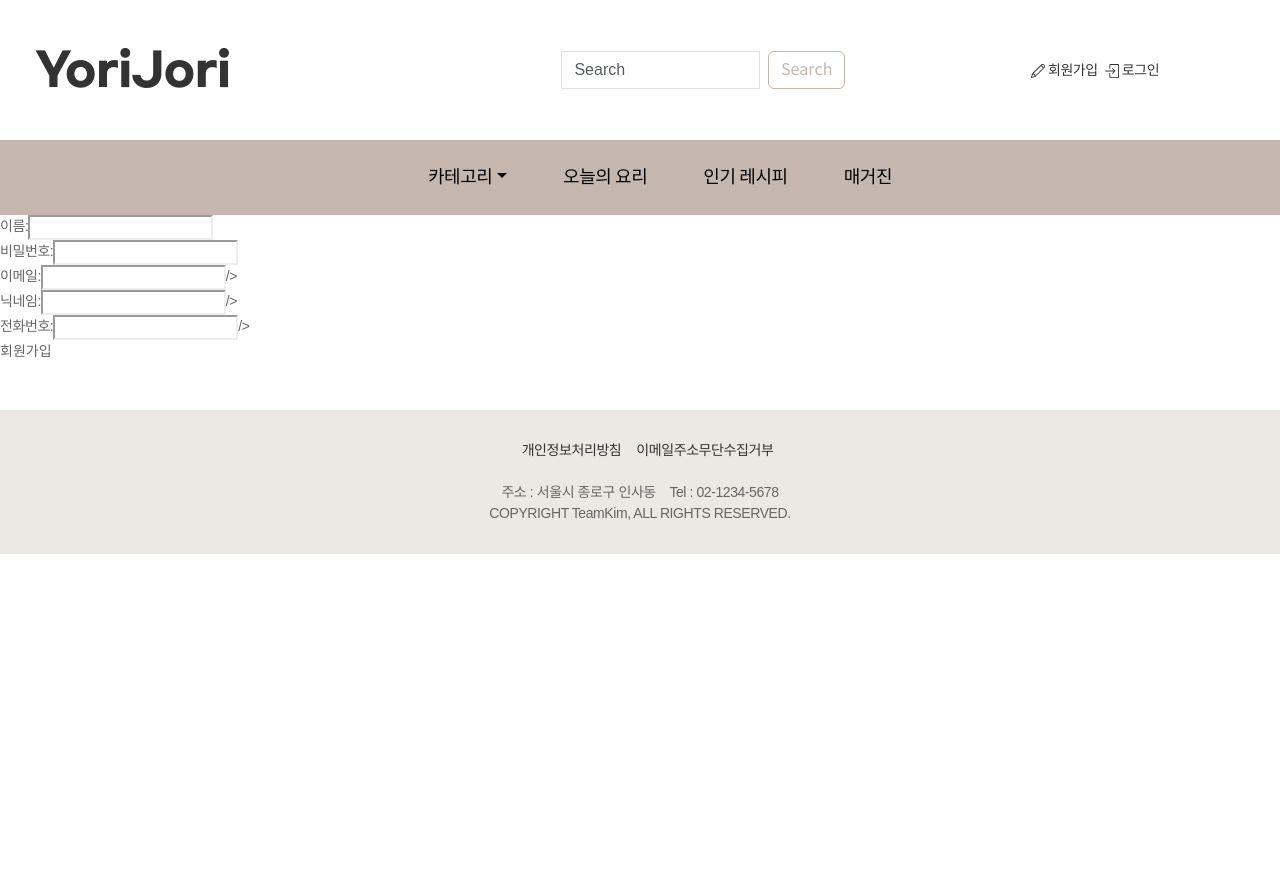
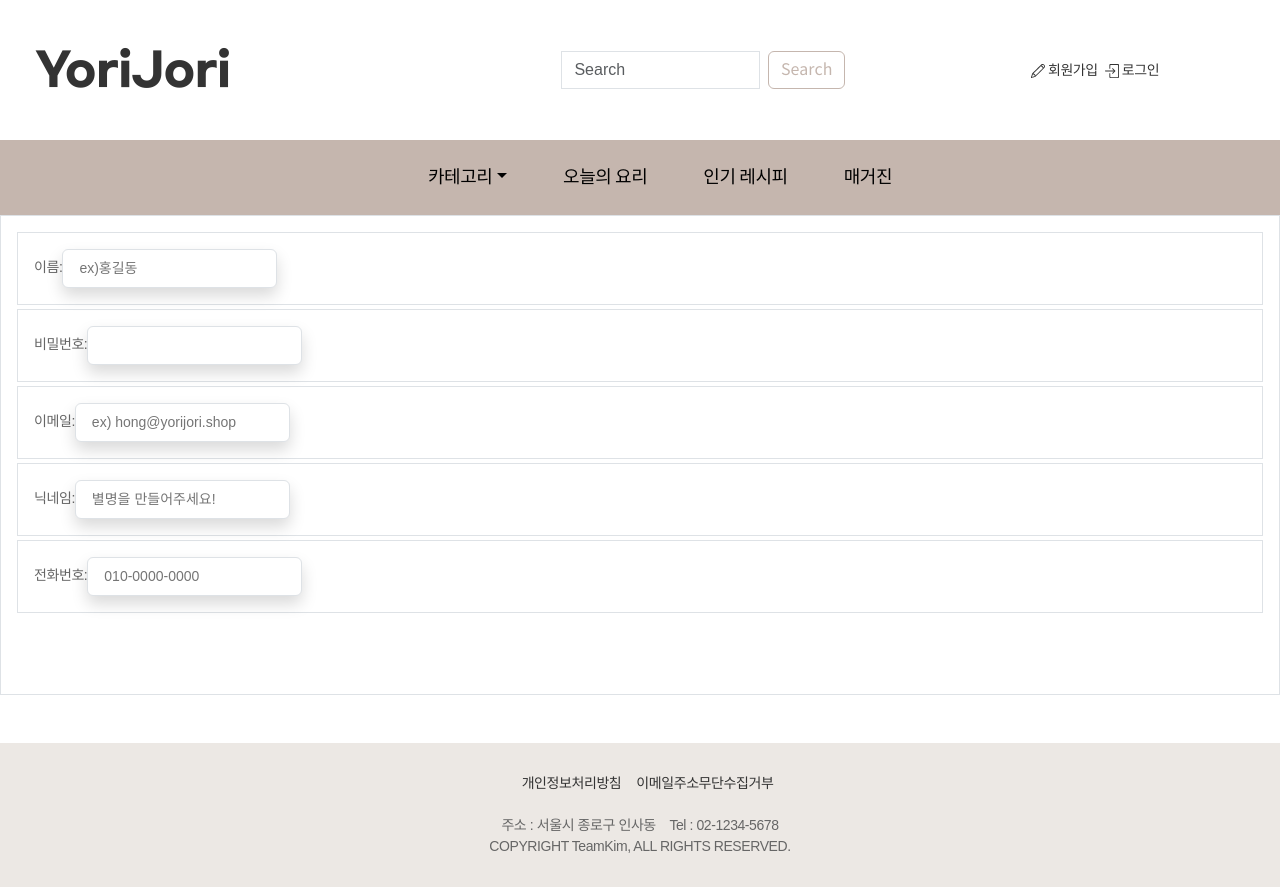
Before and after one commit to tae9e/TeamKimFood, a React (Create React App) app in the folder src/main/frontend/: page /member/join in a window 1280 px wide. Before the commit the page ends 800 px from the top, so only its background shows below. Built offline with nearby package versions, Linux system fonts and the light colour scheme; a web font is replaced by a local one.

Commit message:
20240130 11:23 레시피 조회 css 수정 관리자페이지 css 추가

```diff
--- a/src/main/frontend/src/component/manage/Dashboard.js
+++ b/src/main/frontend/src/component/manage/Dashboard.js
@@ -48,13 +48,14 @@ const Dashboard = () => {
     };
 
     return (
-        <div>
-            <h2>대시보드</h2>
-            <p>총 사용자 수: {dashboardStats.totalUsers}</p>
-            <p>등록된 레시피 수: {dashboardStats.totalRecipes}</p>
-
-            <h3>일별 활동 통계</h3>
+        <div className={'container mx-auto mt-10'}>
+            <h2 className={'text-2xl font-bold mb-4'}>대시보드</h2>
+            <p className={'font-semibold'}>총 사용자 수: {dashboardStats.totalUsers}</p>
+            <p className={'font-semibold'}>등록된 레시피 수: {dashboardStats.totalRecipes}</p>
+            <div className={'mb-6'}>
+            <h3 className={'text-xl font-bold mb-3'}>일별 활동 통계</h3>
             <Line data={dailyData} />
+            </div>
         </div>
     );
 };
--- a/src/main/frontend/src/component/manage/MemberManagement.js
+++ b/src/main/frontend/src/component/manage/MemberManagement.js
@@ -32,29 +32,30 @@ const MemberManagement = () => {
     };
 
     return (
-        <div>
-            <h2>멤버 관리</h2>
-            <table>
-                <thead>
+        <div className={'container mx-auto mt-10 border p-3 rounded-lg'}>
+            <h2 className={'text-xl font-bold mb-4'}>멤버 관리</h2>
+            <table className={'min-w-full table-auto'}>
+                <thead >
                 <tr>
-                    <th>번호</th>
-                    <th>이름</th>
-                    <th>이메일</th>
-                    <th>닉네임</th>
-                    <th>전화번호</th>
-                    <th>작업</th>
+                    <th className={'px-4 py-2'}>번호</th>
+                    <th className={'px-4 py-2'}>이름</th>
+                    <th className={'px-4 py-2'}>이메일</th>
+                    <th className={'px-4 py-2'}>닉네임</th>
+                    <th className={'px-4 py-2'}>전화번호</th>
+                    <th className={'px-4 py-2'}>작업</th>
                 </tr>
                 </thead>
-                <tbody>
+                <tbody >
                 {members.map((member, index) => (
-                    <tr key={member.id}>
-                        <td>{index + 1}</td>
-                        <td>{member.name}</td>
-                        <td>{member.email}</td>
-                        <td>{member.nickname}</td>
-                        <td>{member.phoneNumber}</td>
-                        <td>
-                            <button onClick={() => handleMemberRemoval(member.email)}>
+                    <tr key={member.id} className={'border-b'}>
+                        <td className={'px04 py-2'}>{index + 1}</td>
+                        <td className={'px04 py-2'}>{member.name}</td>
+                        <td className={'px04 py-2'}>{member.email}</td>
+                        <td className={'px04 py-2'}>{member.nickname}</td>
+                        <td className={'px04 py-2'}>{member.phoneNumber}</td>
+                        <td className={'px04 py-2'}>
+                            <button onClick={() => handleMemberRemoval(member.email)}
+                            className={'bg-red-500 hover:bg-red-700 text-white font-bold py-1 px-3 rounded'}>
                                 탈퇴시키기
                             </button>
                         </td>
--- a/src/main/frontend/src/component/manage/RecipeManagement.js
+++ b/src/main/frontend/src/component/manage/RecipeManagement.js
@@ -45,31 +45,32 @@ const RecipeManagement = () => {
     };
 
     return (
-        <div>
-            <h2>레시피 관리</h2>
-            <table>
+        <div className={'container mx-auto mt-10 border p-3 rounded-lg'}>
+            <h2 className={'text-xl font-bold mb-4'}>레시피 관리</h2>
+            <table className={'min-w-full table-auto border-collapse'}>
                 <thead>
                 <tr>
-                    <th>번호</th>
-                    <th>타이틀</th>
-                    <th>닉네임</th>
-                    <th>조회수</th>
-                    <th>작성일</th>
-                    <th>작업</th>
+                    <th className={'border px-4 py-2'}>번호</th>
+                    <th className={'border px-4 py-2'}>타이틀</th>
+                    <th className={'border px-4 py-2'}>닉네임</th>
+                    <th className={'border px-4 py-2'}>조회수</th>
+                    <th className={'border px-4 py-2'}>작성일</th>
+                    <th className={'border px-4 py-2'}>작업</th>
                 </tr>
                 </thead>
                 <tbody>
                 {recipes.map((recipe, index) => (
-                    <tr key={recipe.id}>
-                        <td>{index + 1}</td>
-                        <td style={{ cursor: 'pointer' }} onClick={() => handleRecipeDetail(recipe.id)}>
+                    <tr key={recipe.id} className={'hover:bg-gray-50'}>
+                        <td className={'border px-4 py-2'}>{index + 1}</td>
+                        <td className={'border px-4 py-2 cursor-pointer'} style={{ cursor: 'pointer' }} onClick={() => handleRecipeDetail(recipe.id)}>
                             {recipe.title}
                         </td>
-                        <td>{recipe.nickname}</td>
-                        <td>{recipe.viewCount}</td>
-                        <td>{formatDate(recipe.writeDate)}</td>
-                        <td>
-                            <button onClick={() => handleRecipeDelete(recipe.id)}>
+                        <td className={'border px-4 py-2'}>{recipe.nickname}</td>
+                        <td className={'border px-4 py-2'}>{recipe.viewCount}</td>
+                        <td className={'border px-4 py-2'}>{formatDate(recipe.writeDate)}</td>
+                        <td className={'border px-4 py-2'}>
+                            <button onClick={() => handleRecipeDelete(recipe.id)}
+                            className={'bg-red-500 hover:bg-red-700 text-white font-bold py-1 px-3 rounded'}>
                                 삭제
                             </button>
                         </td>
--- a/src/main/frontend/src/component/member/MemberRegistrationForm.js
+++ b/src/main/frontend/src/component/member/MemberRegistrationForm.js
@@ -42,41 +42,61 @@ const MemberRegistrationForm = () => {
     };
 
     return (
-        <form onSubmit={handleSubmit}>
-            <div>
-                <label>이름:</label>
+        <div className={'flex justify-center items-center my-20 '}>
+        <form onSubmit={handleSubmit} className={'w-full max-w-xs border p-3 rounded-lg'}>
+            <div className={'mb-1 border p-3 rounded-lg'}>
+                <label className={'block text-gray-700 text-sm font-bold mb-2'}>이름:</label>
                 <input
                     type="text"
                     name="name"
                     value={memberData.name}
                     onChange={handleChange}
                     required
-                    style={{ borderColor: errors.name ? 'red' : 'initial' }}
+                    placeholder={'ex)홍길동'}
+                    className={'shadow appearance-none border ${errors.name ? \'border-red-500\' : \'\'} rounded w-full py-2 px-3 text-gray-700 leading-tight focus:outline-none focus:shadow-outline'}
+                    // style={{ borderColor: errors.name ? 'red' : 'initial' }}
                 />
                 {errors.name && <p style={{ color: 'red' }}>{errors.name}</p>}
             </div>
-            <div>
-                <label>비밀번호:</label>
+            <div className={' mb-1 border p-3 rounded-lg'}>
+                <label className={'block text-gray-700 text-sm font-bold mb-2'}>비밀번호:</label>
                 <input type="password" name="password" value={memberData.password} onChange={handleChange} required
-                       style={{ borderColor: errors.password ? 'red' : 'initial' }}/>
+                       className={'shadow appearance-none border ${errors.password ? \'border-red-500\' : \'\'} rounded w-full py-2 px-3 text-gray-700 leading-tight focus:outline-none focus:shadow-outline'}
+                       // style={{ borderColor: errors.password ? 'red' : 'initial' }}
+                />
+
             </div>
-            <div>
-                <label>이메일:</label>
+            <div className={'mb-1 border p-3 rounded-lg'}>
+                <label className={'block text-gray-700 text-sm font-bold mb-2'}>이메일:</label>
                 <input type="email" name="email" value={memberData.email} onChange={handleChange} required
-                       style={{ borderColor: errors.email ? 'red' : 'initial' }}/>/>
+                       placeholder={'ex) hong@yorijori.shop'}
+                       className={'shadow appearance-none border ${errors.email ? \'border-red-500\' : \'\'} rounded w-full py-2 px-3 text-gray-700 leading-tight focus:outline-none focus:shadow-outline'}
+                       // style={{ borderColor: errors.email ? 'red' : 'initial' }}
+                />
             </div>
-            <div>
-                <label>닉네임:</label>
+            <div className={'mb-1 border p-3 rounded-lg'}>
+                <label className={'block text-gray-700 text-sm font-bold mb-2'}>닉네임:</label>
                 <input type="text" name="nickname" value={memberData.nickname} onChange={handleChange} required
-                       style={{ borderColor: errors.nickname ? 'red' : 'initial' }}/>/>
+                       placeholder={'별명을 만들어주세요!'}
+                       className={'shadow appearance-none border ${errors.nickname ? \'border-red-500\' : \'\'} rounded w-full py-2 px-3 text-gray-700 leading-tight focus:outline-none focus:shadow-outline'}
+                       // style={{ borderColor: errors.nickname ? 'red' : 'initial' }}
+                />
             </div>
-            <div>
-                <label>전화번호:</label>
+            <div className={'mb-1 border p-3 rounded-lg'}>
+                <label className={'block text-gray-700 text-sm font-bold mb-2'}>전화번호:</label>
                 <input type="text" name="phoneNumber" value={memberData.phoneNumber} onChange={handleChange} required
-                       style={{ borderColor: errors.phoneNumber ? 'red' : 'initial' }}/>/>
+                       placeholder={'010-0000-0000'}
+                       className={'shadow appearance-none border ${errors.phoneNumber ? \'border-red-500\' : \'\'} rounded w-full py-2 px-3 text-gray-700 leading-tight focus:outline-none focus:shadow-outline'}
+                       // style={{ borderColor: errors.phoneNumber ? 'red' : 'initial' }}
+                />
             </div>
-            <button type="submit">회원가입</button>
+            <div className={'mb-4'}>
+                <button type="submit"
+                className={"bg-blue-500 hover:bg-blue-700 text-white font-bold py-2 px-4 rounded focus:outline-none focus:shadow-outline"}
+                >회원가입</button>
+            </div>
         </form>
+        </div>
     );
 };
 
```
Also changed, not shown: src/main/frontend/src/component/recipe/ViewRecipe.js (+18 -12 lines).
